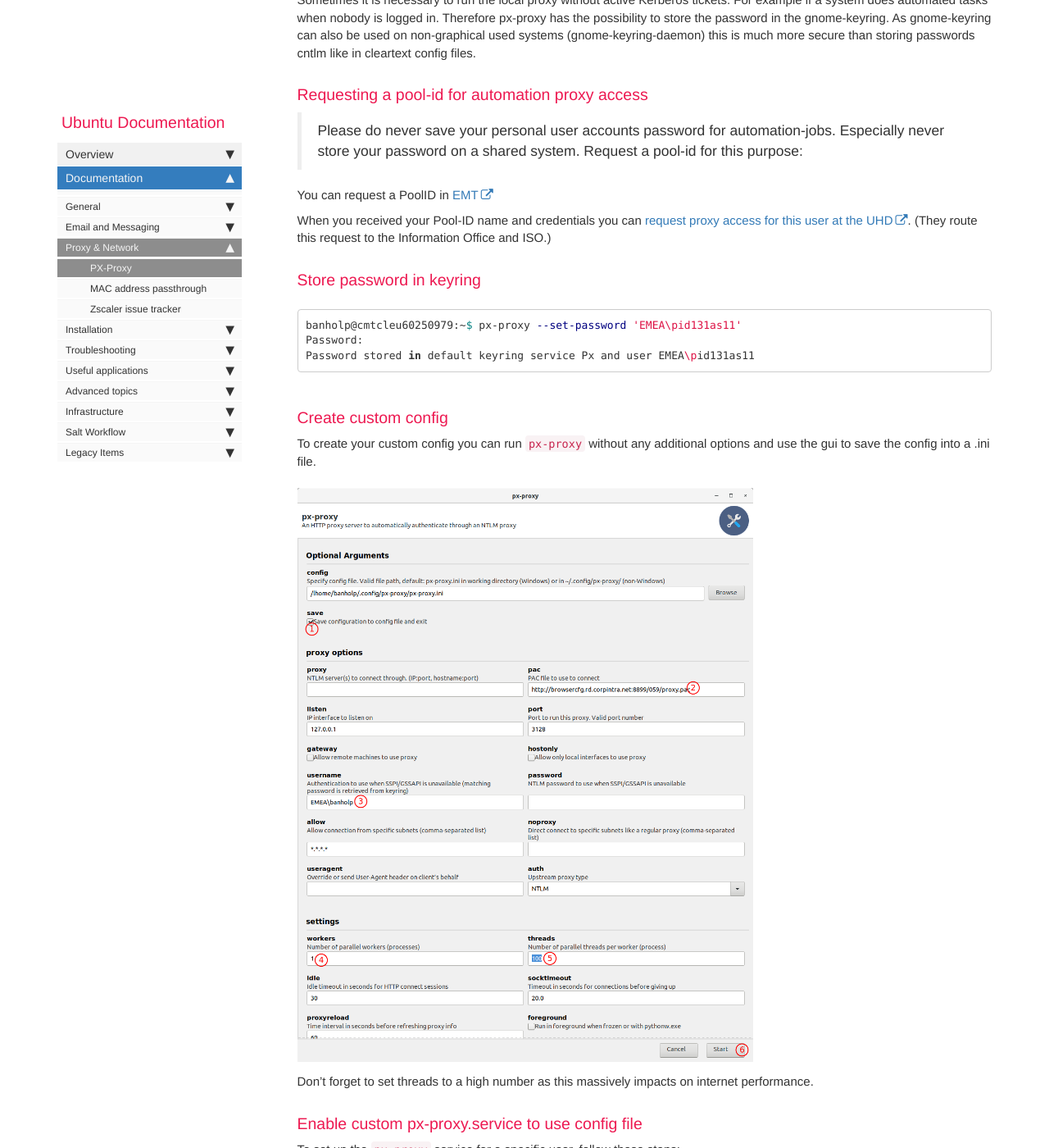
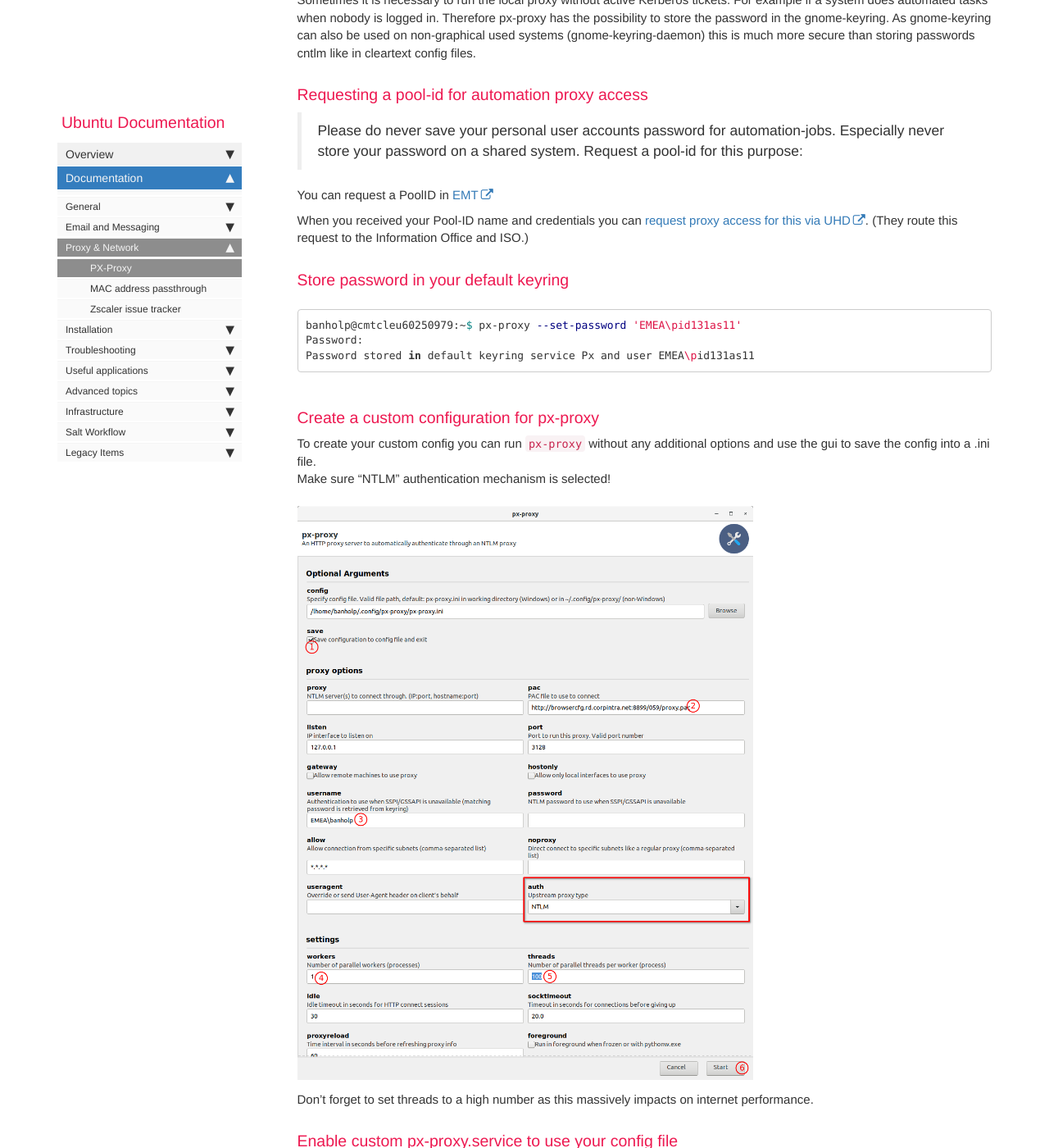
Before and after one commit to RajputPawan/Prometheus, a Jekyll site: the page built from pages/docs/px_proxy.md, in a window 1280 px wide and 1400 px high, scrolled down 2338 px. Shown: the whole window at 82% size. Built offline with Jekyll 4.4.1, drawn with Linux system fonts in a browser that asks for light colours; comment, search, counter and statistics services are not loaded; some of the changed text lies outside the part shown.

Commit message:
px-proxy doc qf

````diff
--- a/pages/docs/px_proxy.md
+++ b/pages/docs/px_proxy.md
@@ -93,12 +93,12 @@ As gnome-keyring can also be used on non-graphical used systems (gnome-keyring-d
 You can request a PoolID in [EMT](https://emt.iam.corpintra.net/emt/)
 
 When you received your Pool-ID name and credentials you can [request
-proxy access for this user at the UHD](
+proxy access for this via UHD](
 https://servicenow.i.mercedes-benz.com/esc?id=sc_cat_item&sys_id=062eec1f1b0c605093b43113dd4bcbf0
 ). (They route this request to the
 Information Office and ISO.)
 
-### Store password in keyring
+### Store password in your default keyring
 
 ```bash
 banholp@cmtcleu60250979:~$ px-proxy --set-password 'EMEA\pid131as11'
@@ -106,15 +106,16 @@ Password:
 Password stored in default keyring service Px and user EMEA\pid131as11
 ```
 
-### Create custom config
+### Create a custom configuration for px-proxy
 
 To create your custom config you can run `px-proxy` without any additional options and use the gui to save the config into a .ini file.
+Make sure "NTLM" authentication mechanism is selected!
 
 ![px gui](images/docs/px_proxy/px-proxy_115.png)
 
 Don't forget to set threads to a high number as this massively impacts on internet performance.
 
-### Enable custom px-proxy.service to use config file
+### Enable custom px-proxy.service to use your config file
 
 To set up the `px-proxy` service for a specific user, follow these steps:
 
````
Also changed, not shown: other parts of pages/docs/px_proxy.md (+1 -1 lines), images/docs/px_proxy/px-proxy_115.png.
